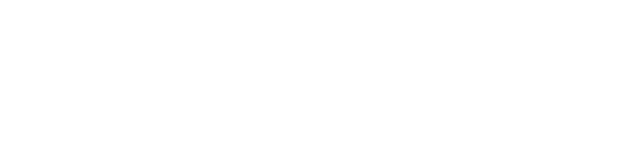
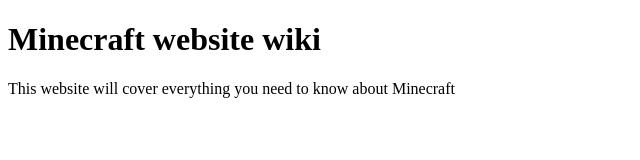
Before and after one commit to baxterWsc/Year-10-main, a plain HTML site: page index.html in a window 1280 px wide. Shown: the whole page, without its empty margins (0-640 px from the left). Drawn offline with Linux system fonts and the light colour scheme.

Commit message:
Update index.html

```diff
--- a/index.html
+++ b/index.html
@@ -6,7 +6,6 @@
     <title>Document</title>
     <link rel="stylesheet" href="style.css"/>
 </head>
-<body>
-
-</body>
+    <h1>Minecraft website wiki</h1>
+<body>This website will cover everything you need to know about Minecraft</body>
 </html>
```
